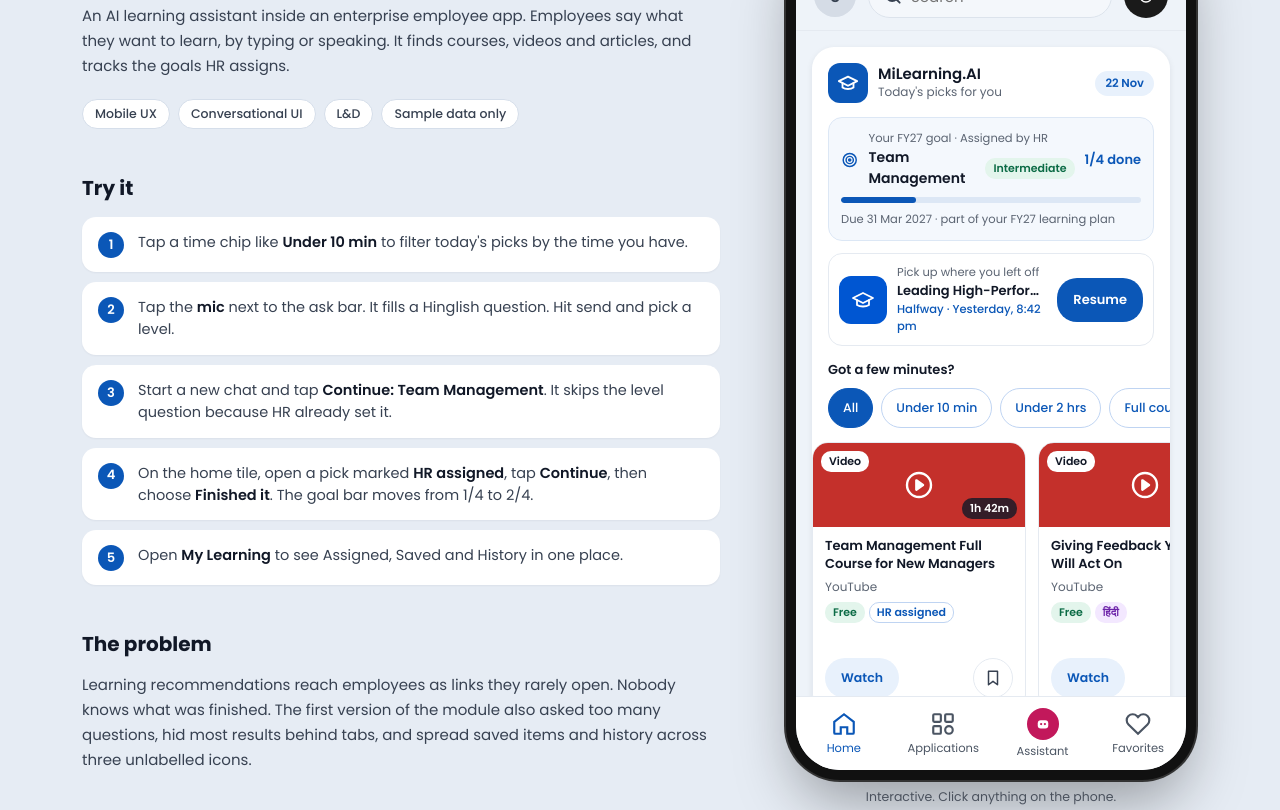
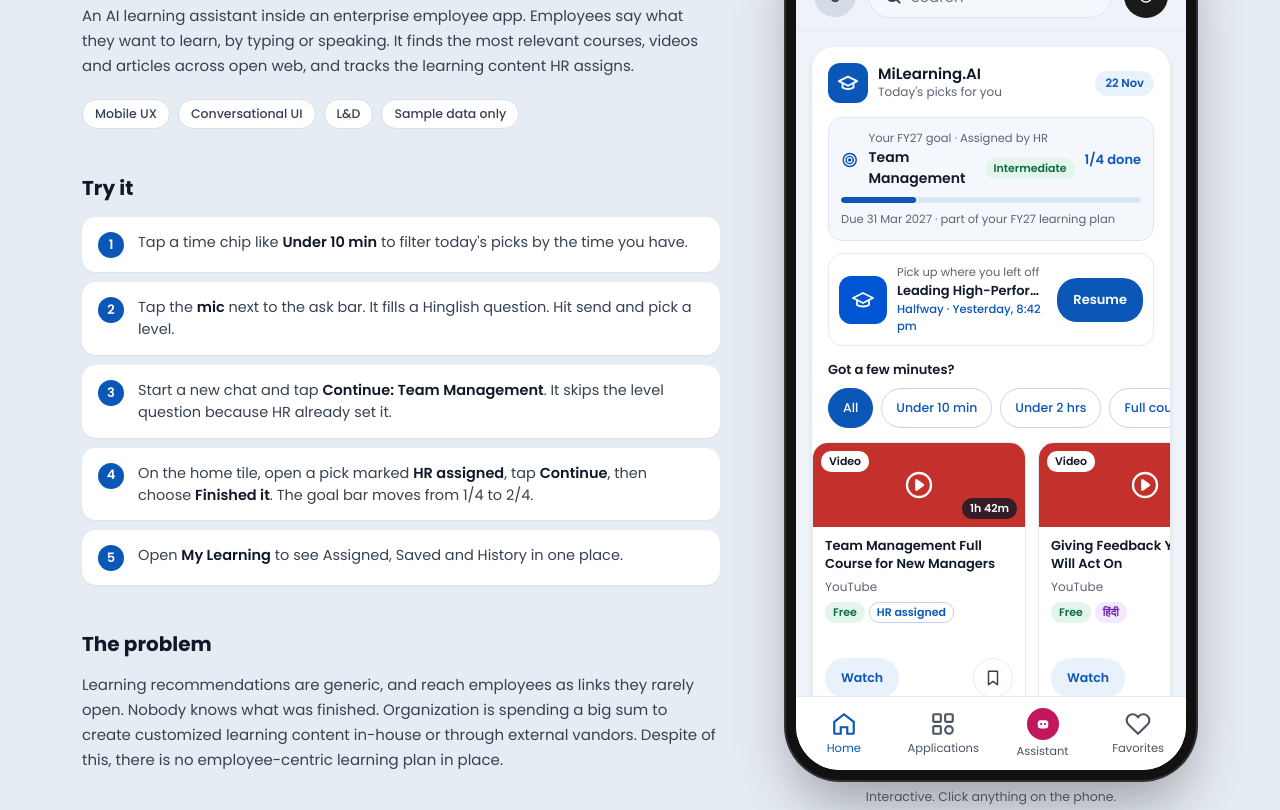
Before and after one commit to siddhantsingh2861/milearning-ai, a plain HTML site: page index.html in a window 1280 px wide. Shown: the part 142-952 px from the top of the page. Drawn offline with Linux system fonts and the light colour scheme.

Commit message:
Update index.html

```diff
--- a/index.html
+++ b/index.html
@@ -256,7 +256,7 @@ h2.section{font-size:20px;font-weight:700;margin:22px 2px 12px}
   <section class="cs-intro">
     <div class="cs-eyebrow">UI mockup · Employee app module</div>
     <h1>MiLearning.AI</h1>
-    <p class="cs-lead">An AI learning assistant inside an enterprise employee app. Employees say what they want to learn, by typing or speaking. It finds courses, videos and articles, and tracks the goals HR assigns.</p>
+    <p class="cs-lead">An AI learning assistant inside an enterprise employee app. Employees say what they want to learn, by typing or speaking. It finds the most relevant courses, videos and articles across open web, and tracks the learning content HR assigns.</p>
     <div class="cs-tags"><span>Mobile UX</span><span>Conversational UI</span><span>L&amp;D</span><span>Sample data only</span></div>
 
     <h2>Try it</h2>
@@ -328,7 +328,7 @@ h2.section{font-size:20px;font-weight:700;margin:22px 2px 12px}
 
   <section class="cs-details">
     <h2>The problem</h2>
-    <p>Learning recommendations reach employees as links they rarely open. Nobody knows what was finished. The first version of the module also asked too many questions, hid most results behind tabs, and spread saved items and history across three unlabelled icons.</p>
+    <p>Learning recommendations are generic, and reach employees as links they rarely open. Nobody knows what was finished. Organization is spending a big sum to create customized learning content in-house or through external vandors. Despite of this, there is no employee-centric learning plan in place.</p>
 
     <h2>Design decisions</h2>
     <ul class="cs-list">
```
